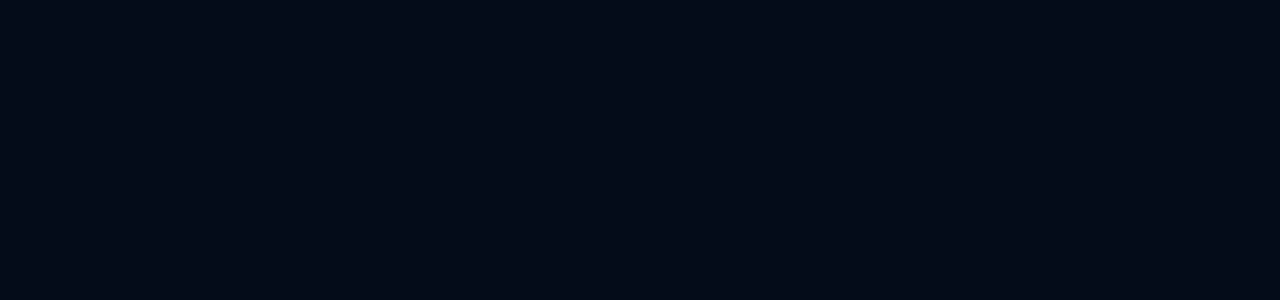
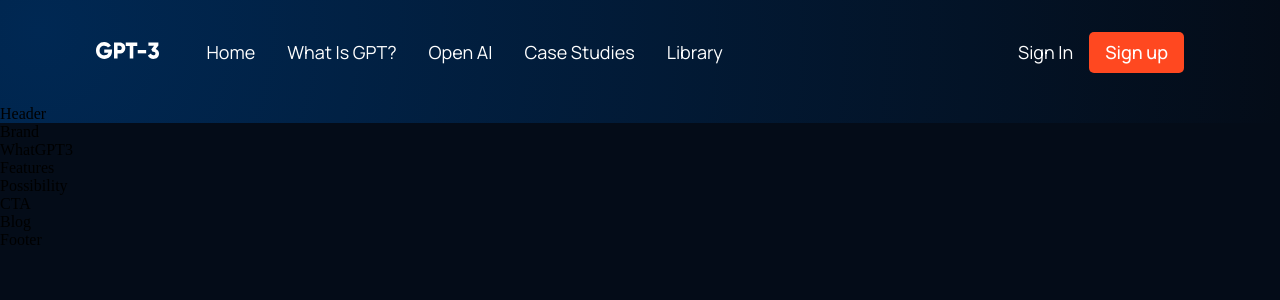
Before and after one commit to Ahmad617/gpt3-app, a React (Vite) app: page / in a window 1280 px wide. Shown: the top 300 px of the page. Built offline with nearby package versions, Linux system fonts and the light colour scheme.

Commit message:
Navbar completed.!

```diff
--- a/src/App.jsx
+++ b/src/App.jsx
@@ -6,6 +6,17 @@
 
   return (
     <div className="App">
+      <div className='gradient_bg'>
+        <Navbar />
+        <Header />
+      </div>
+      <Brand />
+      <WhatGPT3 />
+      <Features />
+      <Possibility />
+      <CTA />
+      <Blog />
+      <Footer />
     </div>
   )
 }
--- a/src/components/navbar/Navbar.jsx
+++ b/src/components/navbar/Navbar.jsx
@@ -1,11 +1,56 @@
-import React from 'react'
-import './Navbar.css'
+import React, { useState } from 'react';
+import { RiMenu3Line, RiCloseLine } from 'react-icons/ri'
+import logo from '../../assets/logo.svg';
+import './navbar.css';
+
+const Menu= ()=> (
+  <>
+    <p><a href="#home">Home</a></p>
+    <p><a href="#wgpt3">What is GPT?</a></p>
+    <p><a href="#posibility">Open AI</a></p>
+    <p><a href="#features">Case Studies</a></p>
+    <p><a href="#blog">Library</a></p>
+  </>
+)
 
 
 function Navbar() {
+  const [toggleMenu, setToggleMenu]= useState(false);
+
+
   return (
-    <div>Navbar</div>
+    <div className="Navbar">
+      <div className='Navbar_links'>
+        <div className='Navbar_logo'>
+          <img src={logo} alt='logo' />
+        </div>
+        <div className='Navbar_container'>
+          <Menu />
+        </div>
+      </div>
+      <div className='Navbar_sign'>
+        <p>Sign in</p>
+        <button type='button'>Sign up</button>
+      </div>
+      <div className="Navbar_menu">
+        {toggleMenu
+          ? <RiCloseLine size={27} color='#fff' onClick={()=> setToggleMenu(false)} />
+          : <RiMenu3Line color='#fff' size={27} onClick={()=> setToggleMenu(true)} />
+        }
+        {toggleMenu && (
+          <div className="Navbar-menu_container scale-up-ver-top">
+            <div className="Navbar-menu-container_links">
+              <Menu />
+              <div className='Navbar-menu_sign'>
+                <p>Sign in</p>
+                <button type='button'>Sign up</button>
+              </div>
+            </div>
+          </div>
+        )}
+      </div>
+    </div>
   )
 }
 
-export default Navbar
+export default Navbar;
--- a/src/components/navbar/navbar.css
+++ b/src/components/navbar/navbar.css
@@ -0,0 +1,125 @@
+.Navbar {
+  display: flex;
+  justify-content: space-between;
+  align-items: center;
+  padding: 2rem 6rem;
+  color: white;
+}
+
+.Navbar_links {
+  flex: 1;
+  display: flex;
+  justify-content: flex-start;
+  align-items: center;
+}
+
+.Navbar_logo {
+  margin-right: 2rem;
+}
+
+.Navbar_logo img {
+  width: 62.56px;
+  height: 16.02px;
+}
+.Navbar_container {
+  display: flex;
+  flex-direction: row;
+}
+
+.Navbar_sign {
+  display: flex;
+  justify-content: flex-end;
+  align-items: center;
+}
+
+.Navbar_container p,
+.Navbar_sign p,
+.Navbar-menu_container p {
+  color: white;
+  font-family: var(--font-family);
+  font-size: 18px;
+  line-height: 25px;
+  text-transform: capitalize;
+  margin: 0 1rem;
+  cursor: pointer;
+}
+
+.Navbar_sign button,
+.Navbar-menu_container button {
+  padding: 0.5rem 1rem;
+  color: #fff;
+  background: #ff4820;
+  border-radius: 5px;
+  font-family: var(--font-family);
+  font-weight: 500;
+  font-size: 18px;
+  line-height: 25px;
+  border: 0;
+  outline: none;
+  cursor: pointer;
+}
+
+.Navbar_menu {
+  margin-left: 1rem;
+  display: none;
+  position: relative;
+}
+
+.Navbar_menu svg {
+  cursor: pointer;
+}
+
+.Navbar-menu_container {
+  display: flex;
+  justify-content: flex-end;
+  align-items: flex-end;
+  flex-direction: column;
+  text-align: end;
+  background: var(--color-footer);
+  padding: 2rem;
+  position: absolute;
+  top: 40px;
+  right: 0;
+  margin-top: 1rem;
+  min-width: 210px;
+  border-radius: 5px;
+  box-shadow: 0 0 5px rgba(0, 0, 0, 0.2);
+}
+
+.Navbar-menu_container p {
+  margin: 1rem 0;
+}
+
+.Navbar-menu_sign {
+  display: none;
+}
+
+@media screen and (max-width: 1050px) {
+  .Navbar_container {
+    display: none;
+  }
+  .Navbar_menu {
+    display: flex;
+  }
+}
+
+@media screen and (max-width: 700px) {
+  .Navbar {
+    padding: 2rem 4rem;
+  }
+}
+
+@media screen and (max-width: 550px) {
+  .Navbar {
+    padding: 2rem;
+  }
+  .Navbar_sign {
+    display: none;
+  }
+  .Navbar-menu_container {
+    top: 20px;
+  }
+  .Navbar-menu_sign {
+    display: block;
+  }
+}
```
